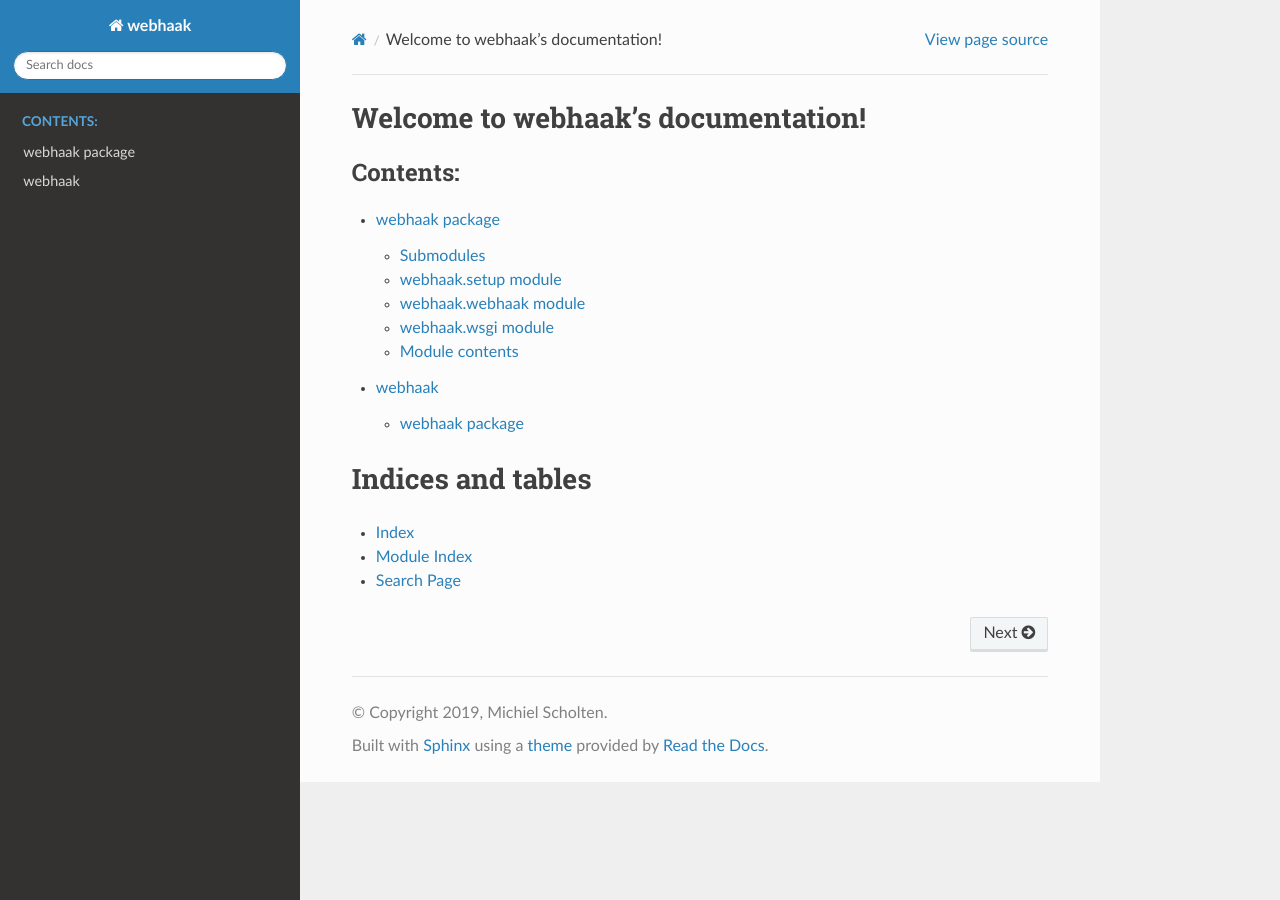
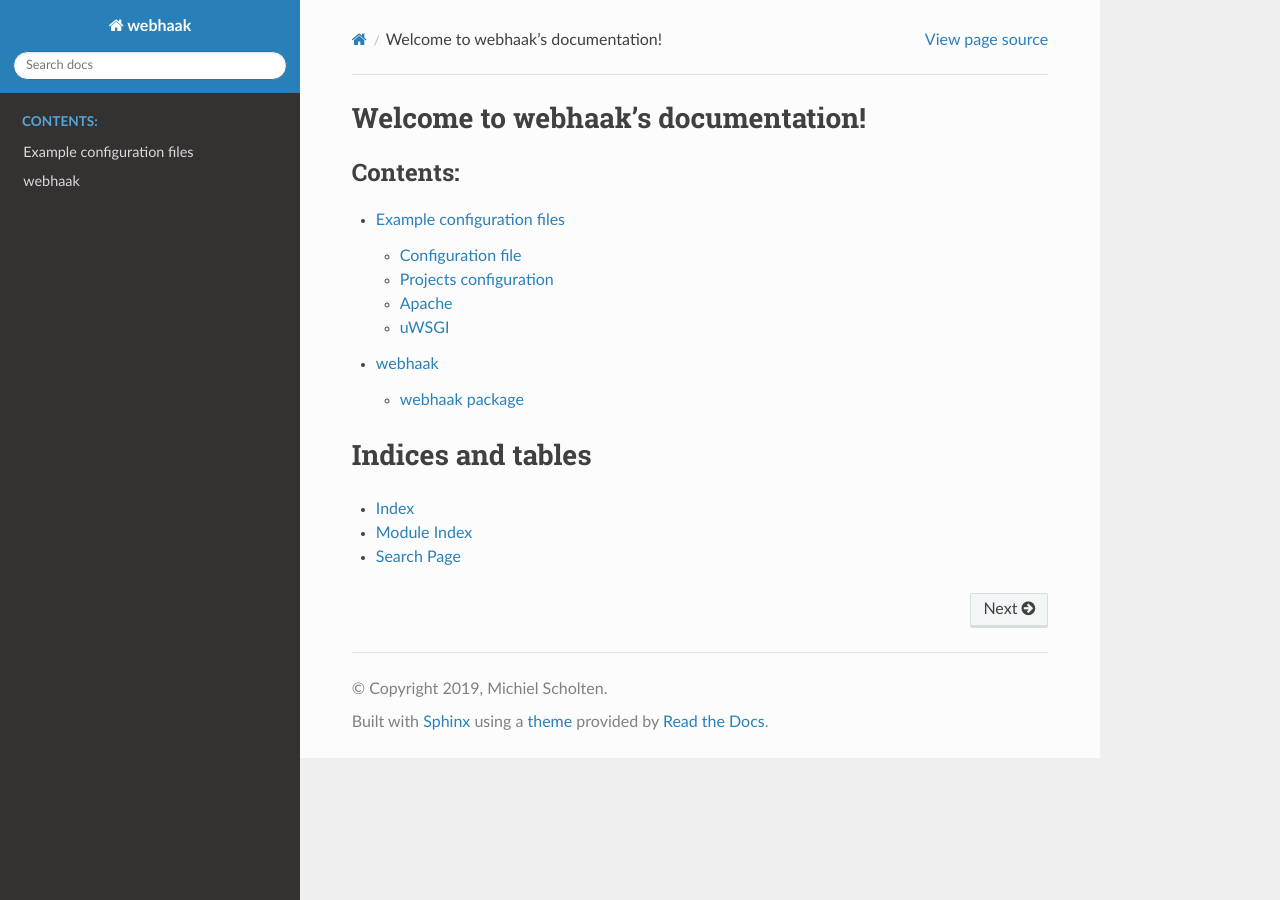
Before and after one commit to aquatix/webhaak, a Sphinx documentation site: the page built from docs/source/index.rst, in a window 1280 px wide. Built offline with Sphinx 7.4.7 and the Read the Docs theme 2.0.0, drawn with Linux system fonts in a browser that asks for light colours.

Commit message:
Document the example configurations

```diff
--- /dev/null
+++ b/docs/source/exampleconfig.rst
@@ -0,0 +1,35 @@
+Example configuration files
+===========================
+
+Configuration file
+------------------
+
+.. literalinclude:: ../../example_config/settings.py
+   :language: python
+   :linenos:
+
+
+Projects configuration
+----------------------
+
+This file includes the configration of which hooks are available.
+
+.. literalinclude:: ../../example_config/examples.yaml
+   :language: yaml
+   :linenos:
+
+
+Apache
+------
+
+.. literalinclude:: ../../example_config/apache_vhost.conf
+   :language: bash
+   :linenos:
+
+
+uWSGI
+-----
+
+.. literalinclude:: ../../example_config/uwsgi.ini
+   :language: bash
+   :linenos:
--- a/docs/source/index.rst
+++ b/docs/source/index.rst
@@ -10,7 +10,8 @@
    :maxdepth: 2
    :caption: Contents:
 
-   webhaak
+   exampleconfig
+
    modules
 
    CHANGELOG
```
